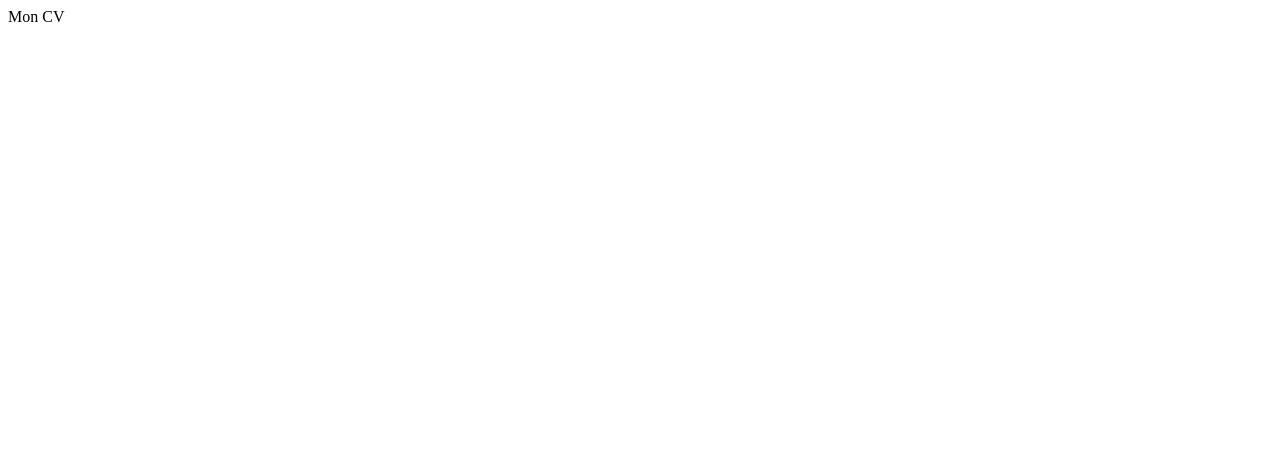
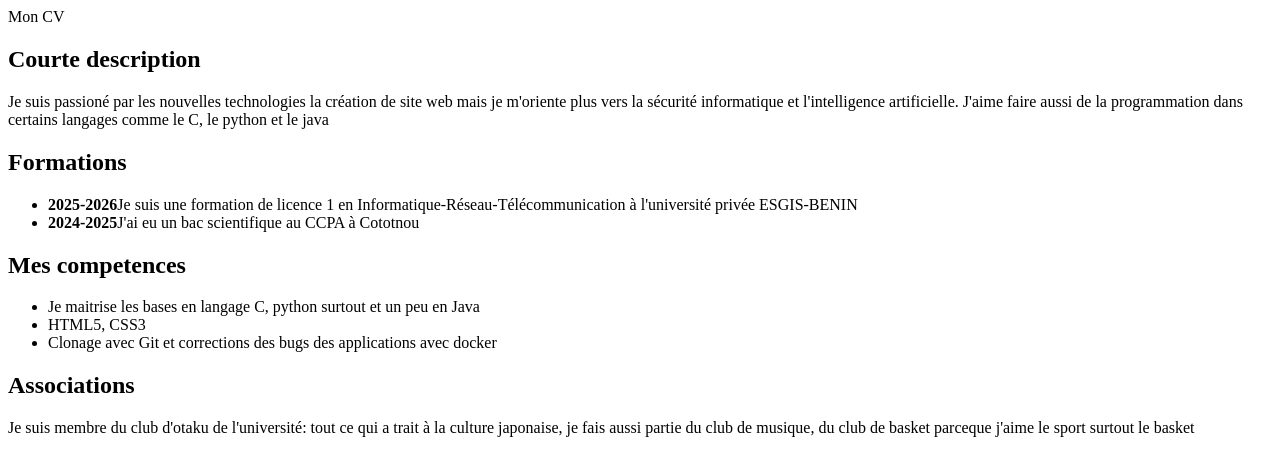
Before and after one commit to gbaguidimarieangebg-code/mon-cv, a plain HTML site: page index.html in a window 1280 px wide. Drawn offline with Linux system fonts and the light colour scheme.

Commit message:
mise en place de la section associations

```diff
--- a/index.html
+++ b/index.html
@@ -7,3 +7,36 @@
     <title>Mon CV</title>
     <link rel="stylesheet" href="style.css"
 </head>
+
+<!--Section Description-->
+<section>
+    <h2>Courte description</h2>
+    <p>Je suis passioné par les nouvelles technologies la création de site web mais je m'oriente plus vers la sécurité informatique et l'intelligence artificielle. J'aime faire aussi de la programmation dans certains langages comme le C, le python et le java </p>
+</section>
+
+<!--Section Formations-->
+<section>
+    <h2>Formations</h2>
+    <ul>
+        <li><strong>2025-2026</strong>Je suis une formation de licence 1 en Informatique-Réseau-Télécommunication à l'université privée ESGIS-BENIN</li>
+        <li><strong>2024-2025</strong>J'ai eu un bac scientifique au CCPA à Cototnou</li>
+    </ul>
+</section>
+
+
+<!--Section Competences-->
+<section>
+    <h2>Mes competences</h2>
+    <ul>
+        <li>Je maitrise les bases en langage C, python surtout et un peu en Java </li>
+        <li>HTML5, CSS3</li>
+        <li>Clonage avec Git et corrections des bugs des applications avec docker </li>
+    </ul>
+</section>
+
+
+<!--Section Associations-->
+<section>
+    <h2>Associations</h2>
+    <p>Je suis membre du club d'otaku de l'université: tout ce qui a trait à la culture japonaise, je fais aussi partie du club de musique, du club de basket parceque j'aime le sport surtout le basket</p>
+</section>
```
